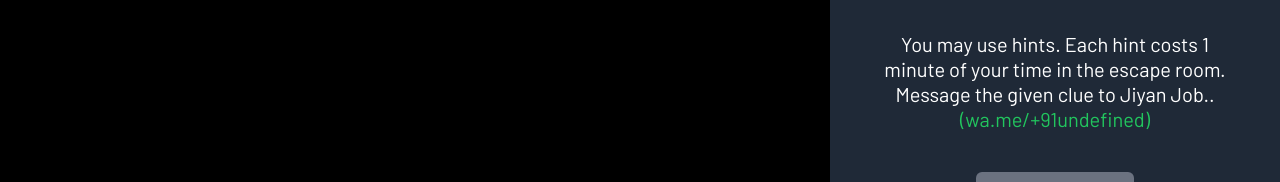
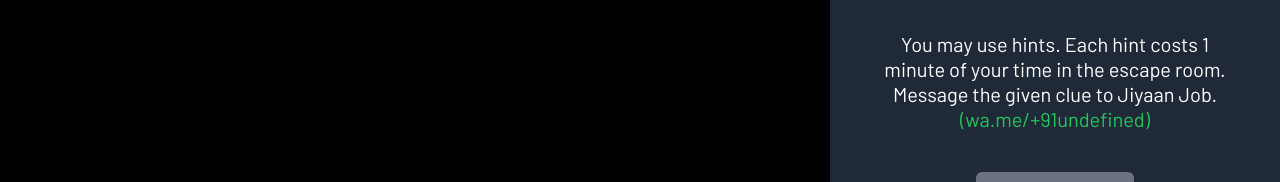
Before and after one commit to alvin1904/ensemble24-escaperoom-timer, a Next.js app: page / in a window 1280 px wide. Shown: the top 182 px of the page. Built offline with nearby package versions, Linux system fonts and the light colour scheme.

Commit message:
fix: spelling, key bug

```diff
--- a/src/components/Aside.tsx
+++ b/src/components/Aside.tsx
@@ -25,7 +25,7 @@ const Aside = () => {
       setUsedHints(temp);
     }
   }, [hint]);
-  let advice = `Message the given clue to Jiyan Job.`;
+  let advice = `Message the given clue to Jiyaan Job`;
   let phno = `(wa.me/+91${process.env.NEXT_PUBLIC_PHONE})`;
   return (
     <>
@@ -41,7 +41,7 @@ const Aside = () => {
               if (hint === "") return <></>;
               else
                 return (
-                  <Button onClick={() => setHint(index)}>
+                  <Button onClick={() => setHint(index)} key={index}>
                     Use hint #{index}
                   </Button>
                 );
```
